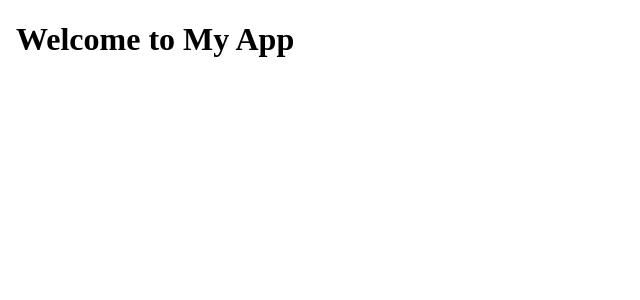
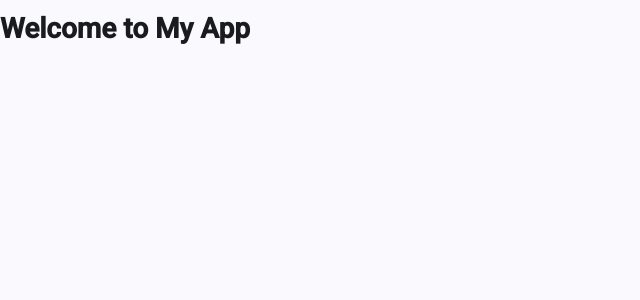
Before and after one commit to yash-2720/kinthrahub-frontend, an Angular app: page / in a window 1280 px wide. Shown: the top 300 px of the page, without its empty margins (0-640 px from the left). Built offline with nearby package versions, Linux system fonts and the light colour scheme.

Commit message:
chore: initialize Angular project foundation

```diff
--- a/angular.json
+++ b/angular.json
@@ -25,9 +25,7 @@
                 "input": "public"
               }
             ],
-            "styles": [
-              "src/styles.css"
-            ]
+            "styles": ["src/material-theme.scss", "src/styles.css"]
           },
           "configurations": {
             "production": {
--- a/package.json
+++ b/package.json
@@ -11,10 +11,12 @@
   "private": true,
   "packageManager": "npm@11.16.0",
   "dependencies": {
+    "@angular/cdk": "^22.0.5",
     "@angular/common": "^22.0.0",
     "@angular/compiler": "^22.0.0",
     "@angular/core": "^22.0.0",
     "@angular/forms": "^22.0.0",
+    "@angular/material": "^22.0.5",
     "@angular/platform-browser": "^22.0.0",
     "@angular/router": "^22.0.0",
     "rxjs": "~7.8.0",
--- a/src/index.html
+++ b/src/index.html
@@ -1,11 +1,18 @@
 <!doctype html>
 <html lang="en">
   <head>
-  <meta charset="utf-8">
+    <meta charset="utf-8" />
     <title>KinthrahubFrontend</title>
-  <base href="/">
-  <meta name="viewport" content="width=device-width, initial-scale=1">
-  <link rel="icon" type="image/x-icon" href="favicon.ico">
+    <base href="/" />
+    <meta name="viewport" content="width=device-width, initial-scale=1" />
+    <link rel="icon" type="image/x-icon" href="favicon.ico" />
+    <link rel="preconnect" href="https://fonts.googleapis.com" />
+    <link rel="preconnect" href="https://fonts.gstatic.com" crossorigin />
+    <link
+      href="https://fonts.googleapis.com/css2?family=Roboto:wght@300;400;500&display=swap"
+      rel="stylesheet"
+    />
+    <link href="https://fonts.googleapis.com/icon?family=Material+Icons" rel="stylesheet" />
   </head>
   <body>
     <app-root></app-root>
--- /dev/null
+++ b/src/material-theme.scss
@@ -0,0 +1,38 @@
+// Include theming for Angular Material with `mat.theme()`.
+// This Sass mixin will define CSS variables that are used for styling Angular Material
+// components according to the Material 3 design spec.
+// Learn more about theming and how to use it for your application's
+// custom components at https://material.angular.dev/guide/theming
+@use '@angular/material' as mat;
+
+html {
+  height: 100%;
+  @include mat.theme(
+    (
+      color: (
+        primary: mat.$azure-palette,
+        tertiary: mat.$blue-palette,
+      ),
+      typography: Roboto,
+      density: 0,
+    )
+  );
+}
+
+body {
+  // Default the application to a light color theme. This can be changed to
+  // `dark` to enable the dark color theme, or to `light dark` to defer to the
+  // user's system settings.
+  color-scheme: light;
+
+  // Set a default background, font and text colors for the application using
+  // Angular Material's system-level CSS variables. Learn more about these
+  // variables at https://material.angular.dev/guide/system-variables
+  background-color: var(--mat-sys-surface);
+  color: var(--mat-sys-on-surface);
+  font: var(--mat-sys-body-medium);
+
+  // Reset the user agent margin.
+  margin: 0;
+  height: 100%;
+}
```
Also changed, not shown: src/app/app.ts (+0 -12 lines), 1 other file (tests, documents, lock files or other folders). Lines whose indentation alone changed are shown as unchanged.
